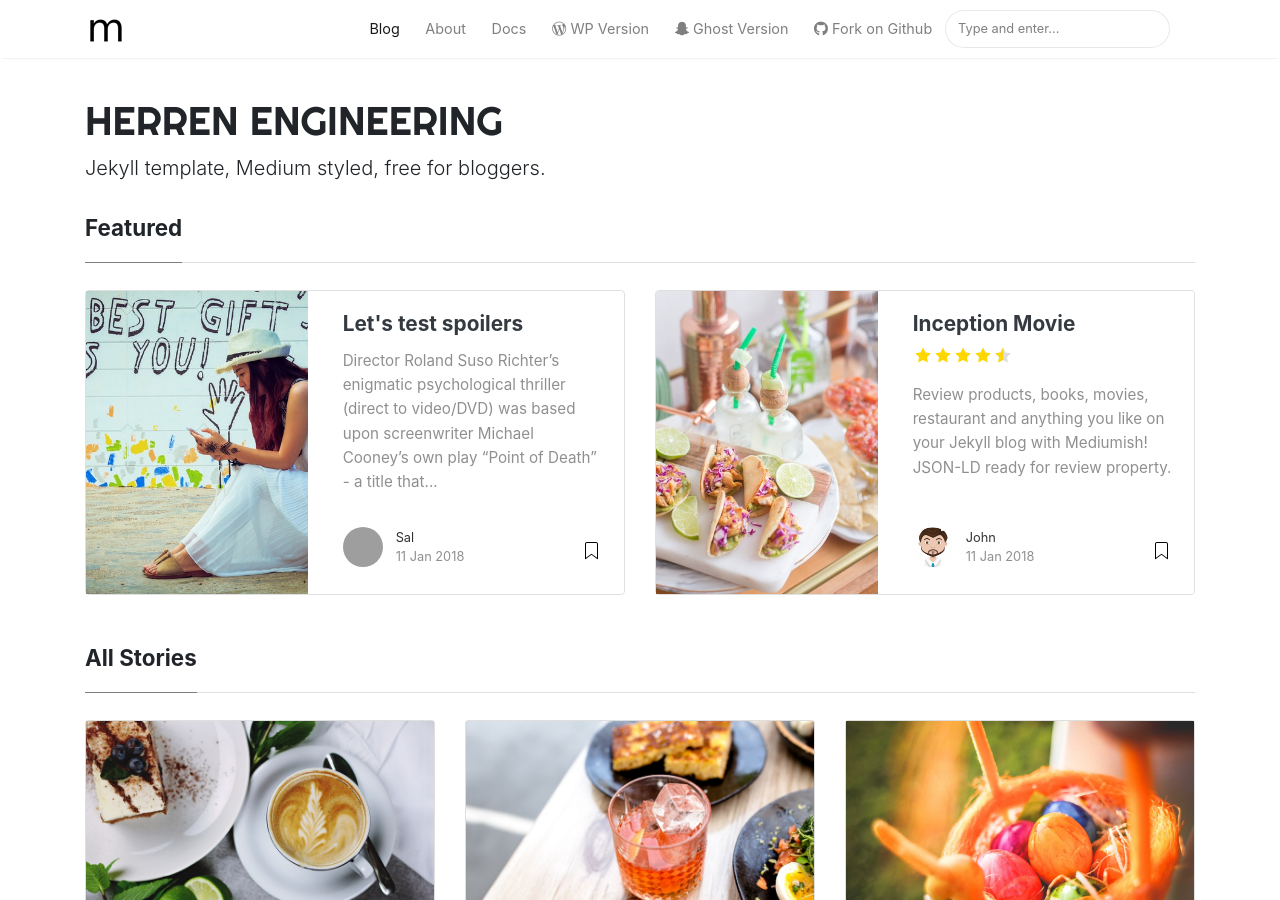
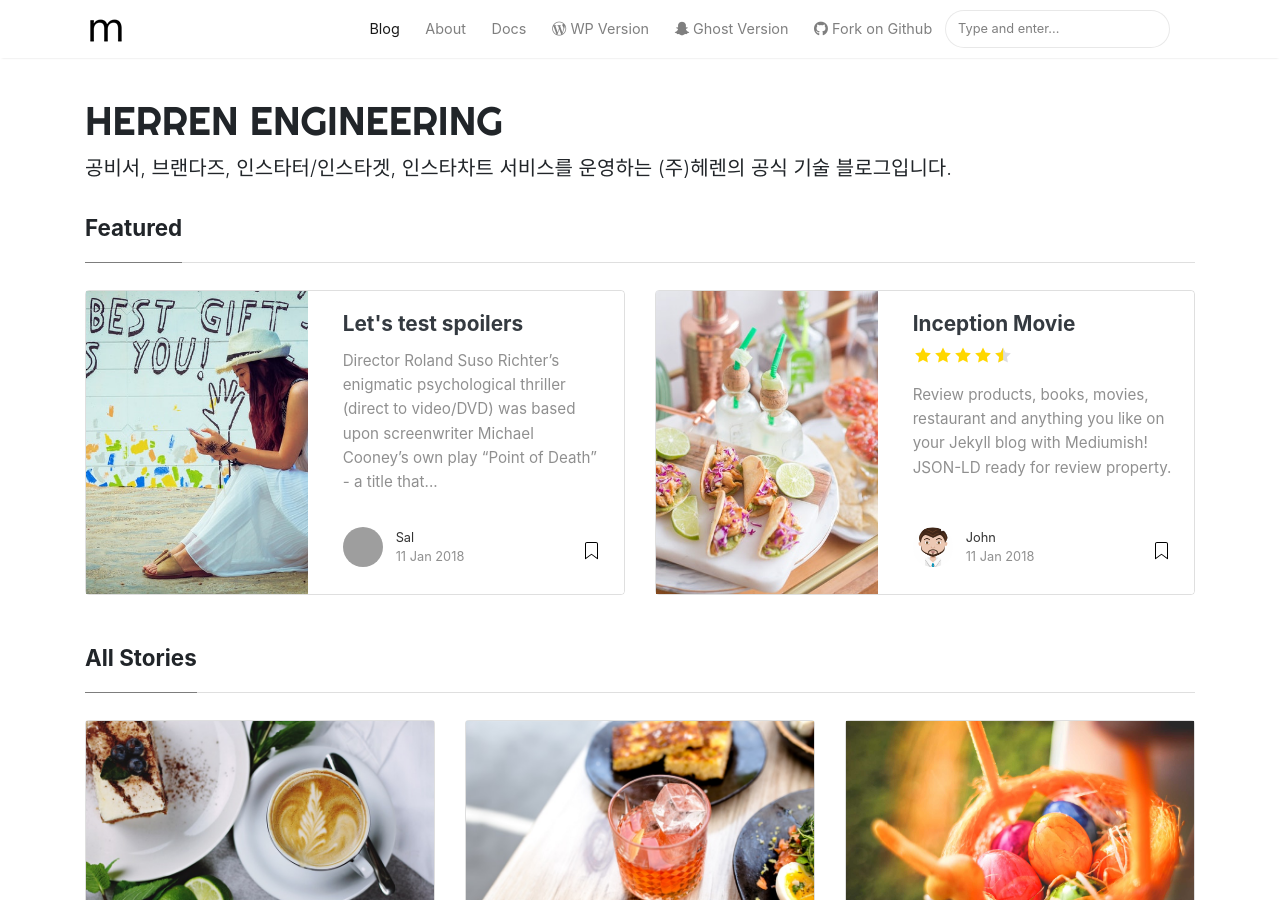
Before and after one commit to herrenofficial/engineering-blog, a Jekyll site: the page built from index.html, in a window 1280 px wide and 900 px high. Built offline with Jekyll 4.4.1, drawn with Linux system fonts in a browser that asks for light colours; nearby versions of some CDN libraries; the list of posts is cut into pages by our own code; grey boxes are pictures that could not be loaded.

Commit message:
Update _config.yml

```diff
--- a/_config.yml
+++ b/_config.yml
@@ -1,7 +1,7 @@
 # Site
 name: "HERREN ENGINEERING"
 title: "HERREN ENGINEERING"
-description: "Jekyll template, Medium styled, free for bloggers."
+description: "공비서, 브랜다즈, 인스타터/인스타겟, 인스타차트 서비스를 운영하는 (주)헤렌의 공식 기술 블로그입니다."
 logo: 'assets/images/logo.png'
 favicon: 'assets/images/logo.png'
 baseurl: /engineering-blog
```
